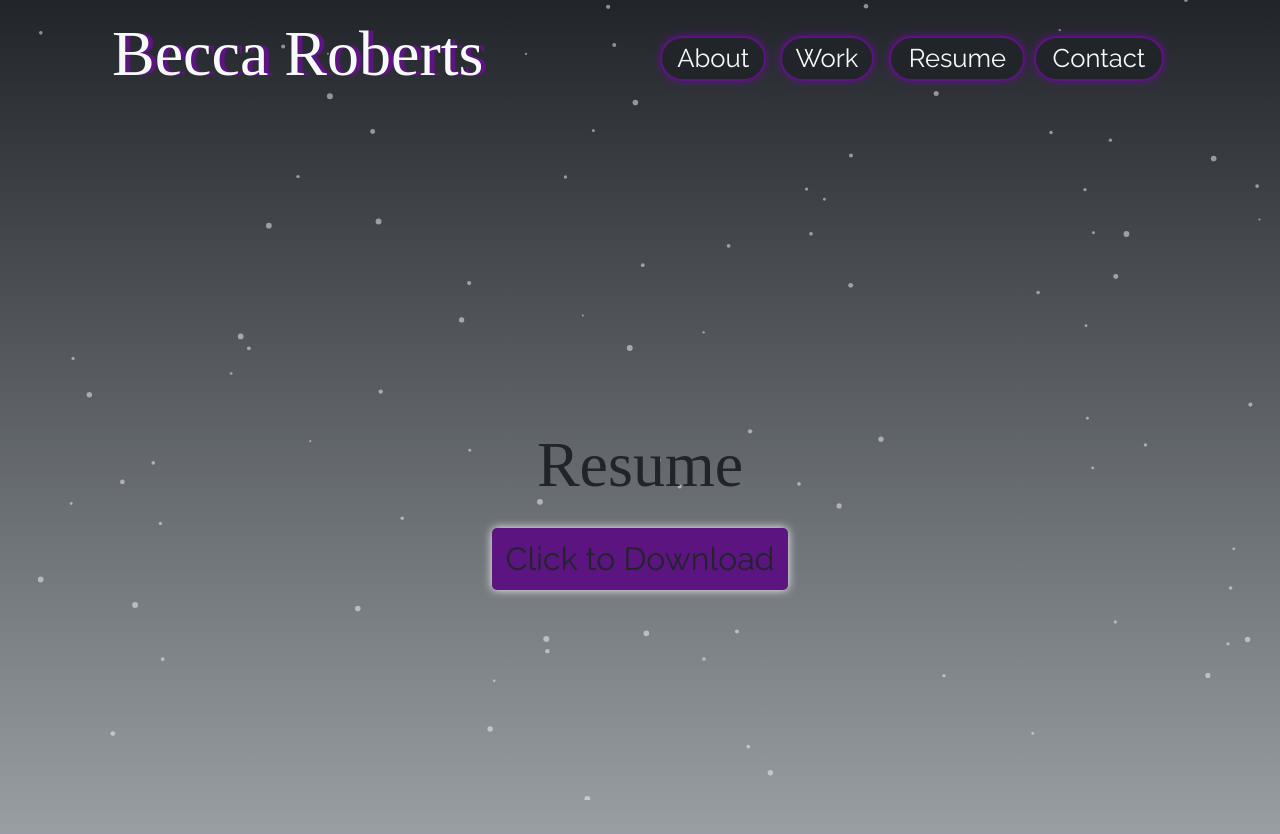
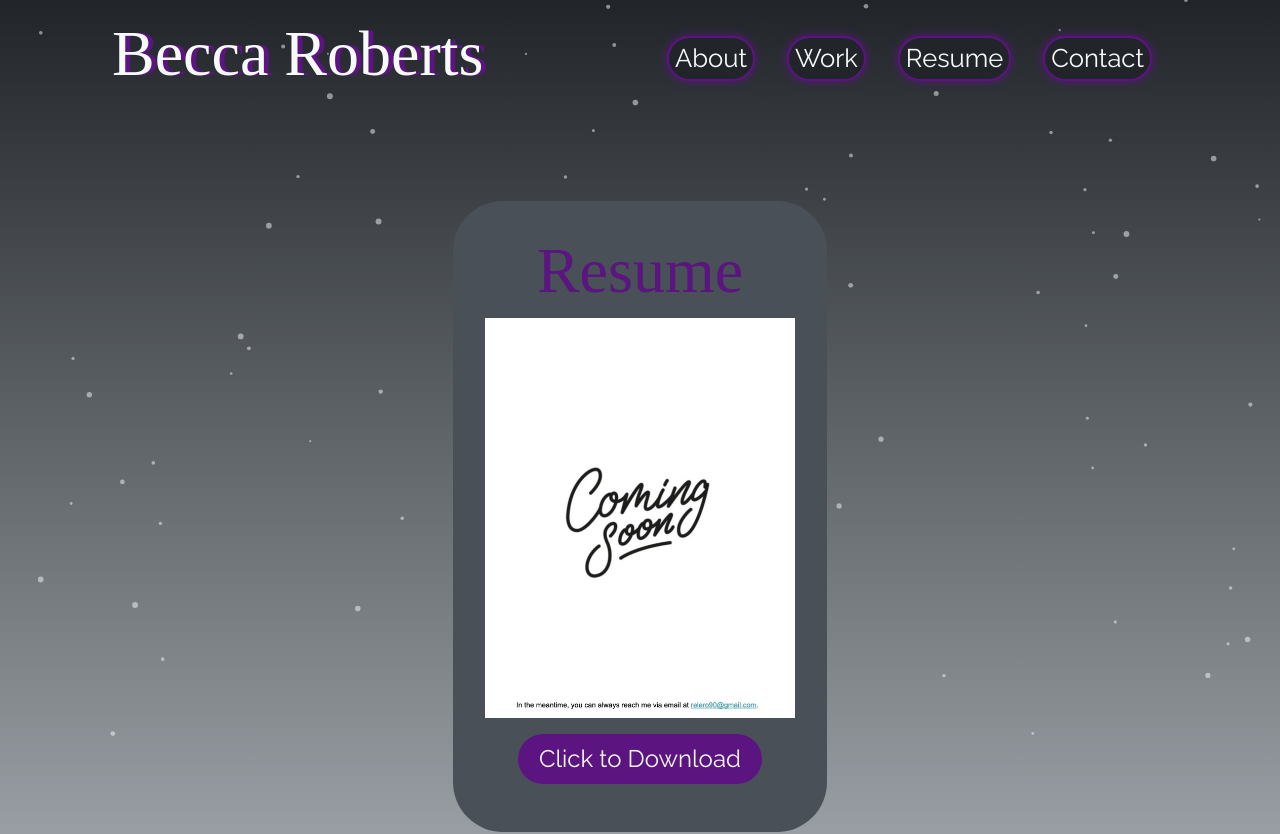
Before and after one commit to relero90/broberts-professional-portfolio, a React (Create React App) app in the folder professional-portfolio/: page /professional-portfolio-site/resume in a window 1280 px wide. Shown: the top 834 px of the page. Built offline with nearby package versions, Linux system fonts and the light colour scheme; the HTML template or start-up script is replaced by a standard one; a web font is replaced by a local one.

Commit message:
resume download page styling

```diff
--- a/professional-portfolio/src/components/styles/Header.css
+++ b/professional-portfolio/src/components/styles/Header.css
@@ -15,21 +15,22 @@
 }
 
 .navBar {
-  z-index: 1;
   width: 100%;
+  margin-left: 1.5rem;
   display: flex;
+  flex-wrap: wrap;
   justify-content: space-around;
-  padding: 10px;
 }
 
 .navBtn {
   border-radius: 30px;
   border: solid 2px var(--accent);
   box-shadow: 0 0 10px var(--accent);
-  width: 120%;
+  /* width: 120%; */
   background: var(--dark3);
   color: var(--light1);
   font-size: 3vw;
+  margin: 1rem;
 }
 
 .navBtn:hover,
@@ -51,6 +52,9 @@
     justify-content: space-between;
     align-items: center;
   }
+  .navBar {
+    flex-wrap: nowrap;
+  }
 
   .navBtn {
     font-size: 2vw;
--- a/professional-portfolio/src/pages/resume/Resume.css
+++ b/professional-portfolio/src/pages/resume/Resume.css
@@ -1,7 +1,6 @@
 @import "../../utils/colors.css";
 
 .resumeDownload {
-  z-index: 1;
   display: flex;
   flex-direction: column;
   justify-content: center;
@@ -9,21 +8,41 @@
   height: 100vh;
   max-width: 100vw;
 }
+.resumeCard {
+  display: flex;
+  flex-direction: column;
+  justify-content: center;
+  align-items: center;
+  background-color: var(--dark1);
+  padding: 2rem;
+  border-radius: 50px;
+  /* box-shadow: 0 0 10px var(--light1); */
+}
 .resumeTitle {
+  color: var(--accent);
   font-family: "Petit Formal Script";
   font-size: 4rem;
+  text-align: center;
+}
+.resumeImg {
+  max-height: 50vh;
 }
 .downloadBtn {
+  align-self: center;
   background-color: var(--accent);
-  border-radius: 5px;
+  color: var(--light1);
+  font-size: 1.5rem;
   margin: 1rem;
-  box-shadow: 0 0 10px var(--light1);
+  padding-left: 20px;
+  padding-right: 20px;
   width: fit-content;
-  font-size: 2rem;
+  border-radius: 30px;
 }
 
 .downloadBtn:hover {
-  color: var(--light1);
+  background-color: var(--med3);
+  box-shadow: 0 0 20px var(--accent);
+  color: var(--accent);
 }
 
 @media only screen and (max-width: 650px) {
--- a/professional-portfolio/src/pages/resume/Resume.js
+++ b/professional-portfolio/src/pages/resume/Resume.js
@@ -1,14 +1,23 @@
 import React, { useState } from "react";
 import "./Resume.css";
 import resume from "./Resume.pdf";
+import resumeClip from "./Resume.jpeg";
 
 function Resume() {
   return (
     <div className="resumeDownload">
-      <h3 className="resumeTitle">Resume</h3>
-      <a title="Download Resume" href={resume} download>
-        <button className="btn downloadBtn">Click to Download</button>
-      </a>
+      <div className="resumeCard">
+        <h3 className="resumeTitle">Resume</h3>
+        <img src={resumeClip} alt="Becca's resume" className="resumeImg"></img>
+        <a
+          title="Download Resume"
+          href={resume}
+          download
+          className="btn downloadBtn"
+        >
+          Click to Download
+        </a>
+      </div>
     </div>
   );
 }
```
Also changed, not shown: professional-portfolio/src/pages/resume/Resume.jpeg (added).
